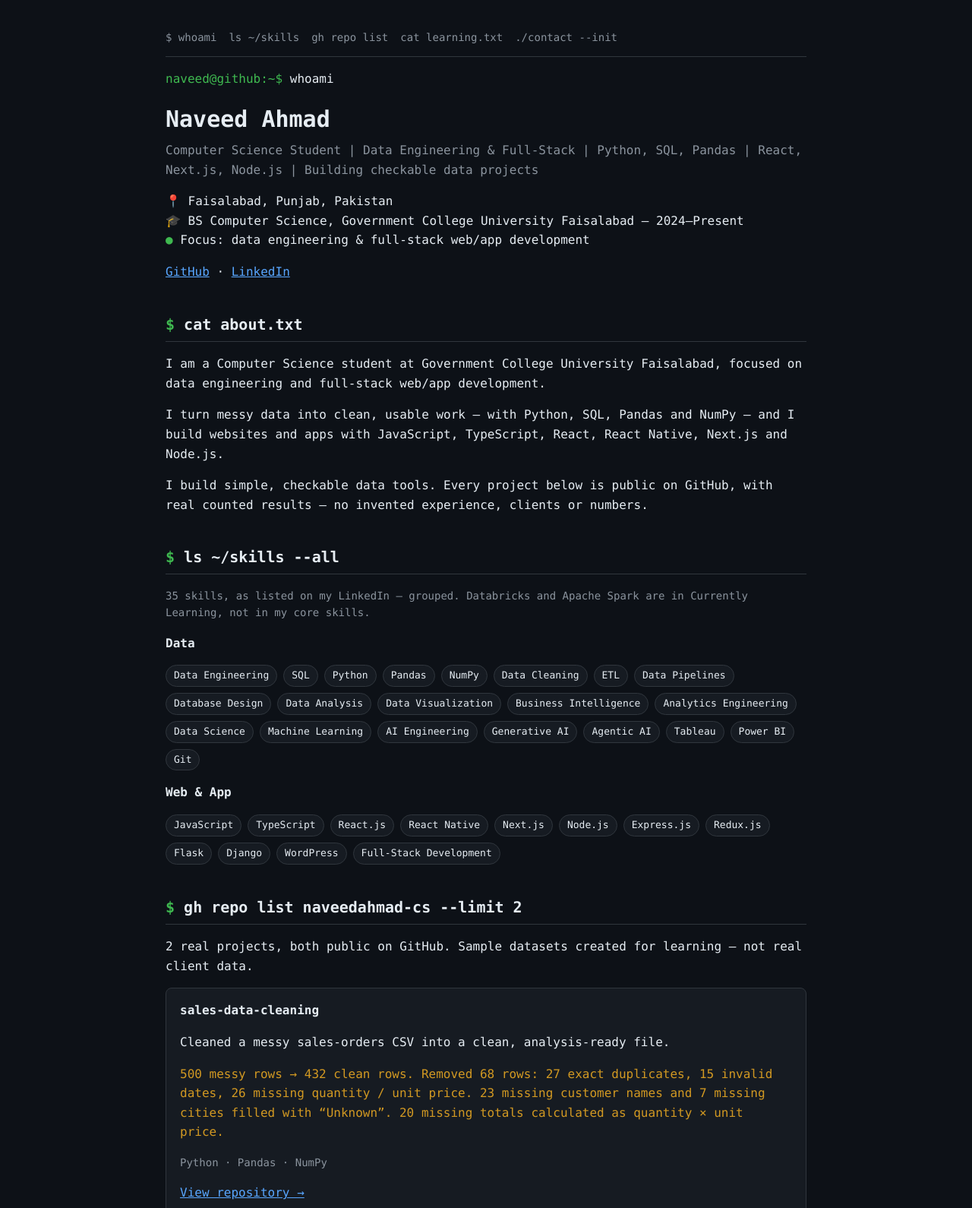
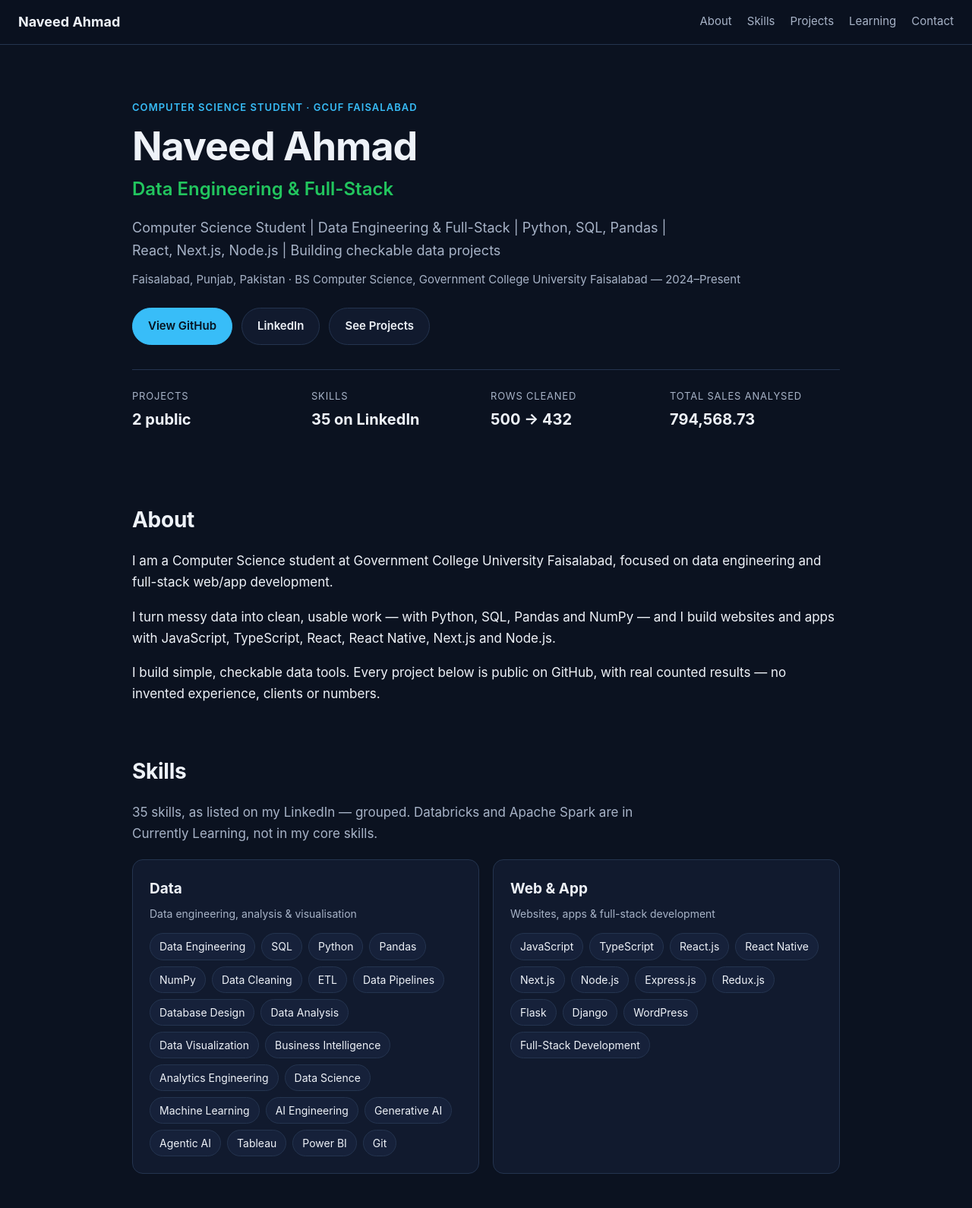
Before and after one commit to naveedahmad-cs/naveedahmad-cs.github.io, a plain HTML site: page index.html in a window 1280 px wide. Shown: the top 1590 px of the page at 76% size. Drawn offline with Linux system fonts and the light colour scheme.

Commit message:
Upgrade portfolio design

```diff
--- a/index.html
+++ b/index.html
@@ -8,38 +8,52 @@
 <link rel="stylesheet" href="style.css">
 </head>
 <body>
-<div class="wrap">
 
-<nav>
-  <a href="#about">$ whoami</a>
-  <a href="#skills">ls ~/skills</a>
-  <a href="#projects">gh repo list</a>
-  <a href="#learning">cat learning.txt</a>
-  <a href="#contact">./contact --init</a>
+<nav class="nav">
+  <a class="nav-brand" href="#top">Naveed Ahmad</a>
+  <div class="nav-links">
+    <a href="#about">About</a>
+    <a href="#skills">Skills</a>
+    <a href="#projects">Projects</a>
+    <a href="#learning">Learning</a>
+    <a href="#contact">Contact</a>
+  </div>
 </nav>
 
-<header>
-  <p><span class="prompt">naveed@github:~$</span> <span class="cmd">whoami</span></p>
+<header class="hero" id="top">
+  <p class="eyebrow">Computer Science Student &middot; GCUF Faisalabad</p>
   <h1>Naveed Ahmad</h1>
-  <p class="tagline">Computer Science Student | Data Engineering &amp; Full-Stack | Python, SQL, Pandas | React, Next.js, Node.js | Building checkable data projects</p>
-  <p>📍 Faisalabad, Punjab, Pakistan<br>
-  🎓 BS Computer Science, Government College University Faisalabad — 2024–Present<br>
-  <span class="status">●</span> Focus: data engineering &amp; full-stack web/app development</p>
-  <p><a href="https://github.com/naveedahmad-cs">GitHub</a> · <a href="https://www.linkedin.com/in/naveedahmad-cs/">LinkedIn</a></p>
+  <p class="subtitle">Data Engineering &amp; Full-Stack</p>
+  <p class="bio">Computer Science Student | Data Engineering &amp; Full-Stack | Python, SQL, Pandas | React, Next.js, Node.js | Building checkable data projects</p>
+  <p class="meta-line">Faisalabad, Punjab, Pakistan &middot; BS Computer Science, Government College University Faisalabad &mdash; 2024&ndash;Present</p>
+  <div class="buttons">
+    <a class="btn btn-primary" href="https://github.com/naveedahmad-cs">View GitHub</a>
+    <a class="btn" href="https://www.linkedin.com/in/naveedahmad-cs/">LinkedIn</a>
+    <a class="btn" href="#projects">See Projects</a>
+  </div>
+  <dl class="stats">
+    <div><dt>Projects</dt><dd>2 public</dd></div>
+    <div><dt>Skills</dt><dd>35 on LinkedIn</dd></div>
+    <div><dt>Rows cleaned</dt><dd>500 &rarr; 432</dd></div>
+    <div><dt>Total sales analysed</dt><dd>794,568.73</dd></div>
+  </dl>
 </header>
 
+<main>
 <section id="about">
-  <h2><span class="prompt">$</span> cat about.txt</h2>
+  <h2>About</h2>
   <p>I am a Computer Science student at Government College University Faisalabad, focused on data engineering and full-stack web/app development.</p>
-  <p>I turn messy data into clean, usable work — with Python, SQL, Pandas and NumPy — and I build websites and apps with JavaScript, TypeScript, React, React Native, Next.js and Node.js.</p>
-  <p>I build simple, checkable data tools. Every project below is public on GitHub, with real counted results — no invented experience, clients or numbers.</p>
+  <p>I turn messy data into clean, usable work &mdash; with Python, SQL, Pandas and NumPy &mdash; and I build websites and apps with JavaScript, TypeScript, React, React Native, Next.js and Node.js.</p>
+  <p>I build simple, checkable data tools. Every project below is public on GitHub, with real counted results &mdash; no invented experience, clients or numbers.</p>
 </section>
 
 <section id="skills">
-  <h2><span class="prompt">$</span> ls ~/skills --all</h2>
-  <p class="meta">35 skills, as listed on my LinkedIn — grouped. Databricks and Apache Spark are in Currently Learning, not in my core skills.</p>
-
+  <h2>Skills</h2>
+  <p class="section-intro">35 skills, as listed on my LinkedIn &mdash; grouped. Databricks and Apache Spark are in Currently Learning, not in my core skills.</p>
+  <div class="skill-grid">
+    <article class="skill-card">
       <h3>Data</h3>
+      <p class="card-note">Data engineering, analysis &amp; visualisation</p>
       <ul class="tags">
         <li>Data Engineering</li><li>SQL</li><li>Python</li><li>Pandas</li><li>NumPy</li>
         <li>Data Cleaning</li><li>ETL</li><li>Data Pipelines</li><li>Database Design</li>
@@ -48,62 +62,78 @@
         <li>AI Engineering</li><li>Generative AI</li><li>Agentic AI</li>
         <li>Tableau</li><li>Power BI</li><li>Git</li>
       </ul>
-
+    </article>
+    <article class="skill-card">
       <h3>Web &amp; App</h3>
+      <p class="card-note">Websites, apps &amp; full-stack development</p>
       <ul class="tags">
         <li>JavaScript</li><li>TypeScript</li><li>React.js</li><li>React Native</li>
         <li>Next.js</li><li>Node.js</li><li>Express.js</li><li>Redux.js</li>
         <li>Flask</li><li>Django</li><li>WordPress</li><li>Full-Stack Development</li>
       </ul>
+    </article>
+  </div>
 </section>
 
 <section id="projects">
-  <h2><span class="prompt">$</span> gh repo list naveedahmad-cs --limit 2</h2>
-  <p>2 real projects, both public on GitHub. Sample datasets created for learning — not real client data.</p>
-
-  <article class="card">
+  <h2>Projects</h2>
+  <p class="section-intro">2 real projects, both public on GitHub. Sample datasets created for learning &mdash; not real client data.</p>
+  <div class="project-grid">
+    <article class="card project-card">
+      <p class="card-label">Python &middot; Data Cleaning</p>
       <h3><a href="https://github.com/naveedahmad-cs/sales-data-cleaning">sales-data-cleaning</a></h3>
       <p>Cleaned a messy sales-orders CSV into a clean, analysis-ready file.</p>
-    <p class="numbers">500 messy rows → 432 clean rows. Removed 68 rows: 27 exact duplicates, 15 invalid dates, 26 missing quantity / unit price. 23 missing customer names and 7 missing cities filled with “Unknown”. 20 missing totals calculated as quantity × unit price.</p>
-    <p class="meta">Python · Pandas · NumPy</p>
-    <p><a href="https://github.com/naveedahmad-cs/sales-data-cleaning">View repository →</a></p>
+      <ul class="results">
+        <li><strong>500 &rarr; 432</strong> rows after cleaning</li>
+        <li><strong>68</strong> rows removed: 27 exact duplicates, 15 invalid dates, 26 missing quantity / unit price</li>
+        <li><strong>23</strong> missing customer names and <strong>7</strong> missing cities filled with &ldquo;Unknown&rdquo;</li>
+        <li><strong>20</strong> missing totals calculated as quantity &times; unit price</li>
+      </ul>
+      <p class="meta">Python &middot; Pandas &middot; NumPy</p>
+      <p><a class="text-link" href="https://github.com/naveedahmad-cs/sales-data-cleaning">View repository &rarr;</a></p>
     </article>
-
-  <article class="card">
+    <article class="card project-card">
+      <p class="card-label">Python &middot; SQL &middot; ETL</p>
       <h3><a href="https://github.com/naveedahmad-cs/sales-etl-pipeline">sales-etl-pipeline</a></h3>
       <p>End-to-end ETL pipeline: cleaned sales data loaded into a SQLite star-schema warehouse (fact_sales + dim_date, dim_product, dim_city), then 6 SQL analytics queries.</p>
-    <p class="numbers">432 rows · total sales 794,568.73 · Jan 327,087.71 · Feb 233,611.95 · Mar 233,869.07 · Top product: Mouse Pad 116,295.03 · Top city: Multan 145,473.24 · Top customer: Ahmed Raza 77,582.39</p>
-    <p class="meta">Python · SQL · SQLite · Pandas</p>
-    <p><a href="https://github.com/naveedahmad-cs/sales-etl-pipeline">View repository →</a></p>
+      <ul class="results">
+        <li><strong>432</strong> rows &middot; total sales <strong>794,568.73</strong></li>
+        <li>Jan <strong>327,087.71</strong> &middot; Feb <strong>233,611.95</strong> &middot; Mar <strong>233,869.07</strong></li>
+        <li>Top product: <strong>Mouse Pad &mdash; 116,295.03</strong></li>
+        <li>Top city: <strong>Multan &mdash; 145,473.24</strong> &middot; Top customer: <strong>Ahmed Raza &mdash; 77,582.39</strong></li>
+      </ul>
+      <p class="meta">Python &middot; SQL &middot; SQLite &middot; Pandas</p>
+      <p><a class="text-link" href="https://github.com/naveedahmad-cs/sales-etl-pipeline">View repository &rarr;</a></p>
     </article>
+  </div>
 </section>
 
 <section id="learning">
-  <h2><span class="prompt">$</span> cat learning.txt</h2>
-  <h3>Currently Learning</h3>
+  <h2>Currently Learning</h2>
+  <div class="learning-box">
     <ul class="tags">
-    <li class="learning">Databricks — learning</li>
-    <li class="learning">Apache Spark — learning</li>
+      <li class="learning">Databricks &mdash; learning</li>
+      <li class="learning">Apache Spark &mdash; learning</li>
     </ul>
-  <p class="note">Databricks and Apache Spark are what I am building practical skills in next, for data pipelines. They are learning goals — not tools I claim to have mastered, and not used in the two projects above.</p>
-  <p>Next after that: PySpark, following the same pattern — learn it, build a small checkable project with it, then list it as a used skill.</p>
+    <p>Databricks and Apache Spark are what I am building practical skills in next, for data pipelines. They are learning goals &mdash; not tools I claim to have mastered, and not used in the two projects above.</p>
+    <p>Next after that: PySpark, following the same pattern &mdash; learn it, build a small checkable project with it, then list it as a used skill.</p>
+  </div>
 </section>
 
 <section id="contact">
-  <h2><span class="prompt">$</span> ./contact --init</h2>
+  <h2>Contact</h2>
   <p>Find me here:</p>
-  <ul>
-    <li>LinkedIn — <a href="https://www.linkedin.com/in/naveedahmad-cs/">linkedin.com/in/naveedahmad-cs</a></li>
-    <li>GitHub — <a href="https://github.com/naveedahmad-cs">github.com/naveedahmad-cs</a></li>
-  </ul>
-  <p class="note">No email or phone is listed here. Please contact me through LinkedIn or GitHub.</p>
+  <div class="buttons">
+    <a class="btn btn-primary" href="https://www.linkedin.com/in/naveedahmad-cs/">LinkedIn</a>
+    <a class="btn" href="https://github.com/naveedahmad-cs">GitHub</a>
+  </div>
+  <p class="note">LinkedIn: linkedin.com/in/naveedahmad-cs &middot; GitHub: github.com/naveedahmad-cs. No email or phone is listed here. Please contact me through LinkedIn or GitHub.</p>
 </section>
+</main>
 
 <footer>
-  <p><span class="prompt">naveed@github:~$</span> exit<br>
-  © 2026 Naveed Ahmad · Faisalabad, Pakistan · Built with plain HTML + CSS. No experience, clients or results are claimed here beyond the two public projects above.</p>
+  <p>&copy; 2026 Naveed Ahmad &middot; Faisalabad, Pakistan &middot; Built with plain HTML + CSS. No experience, clients or results are claimed here beyond the two public projects above.</p>
 </footer>
 
-</div>
 </body>
 </html>
--- a/style.css
+++ b/style.css
@@ -1,70 +1,142 @@
 :root {
-  --bg: #0d1117;
-  --panel: #161b22;
-  --border: #30363d;
-  --text: #e6edf3;
-  --muted: #8b949e;
-  --green: #3fb950;
-  --blue: #58a6ff;
-  --yellow: #d29922;
-  --purple: #bc8cff;
+  --bg: #0b1220;
+  --panel: #111a2e;
+  --panel-2: #16213a;
+  --border: #24344f;
+  --text: #eef2f8;
+  --muted: #a7b3c7;
+  --accent: #38bdf8;
+  --accent-2: #22c55e;
+  --amber: #f59e0b;
+  --radius: 14px;
 }
 * { box-sizing: border-box; }
+html { scroll-behavior: smooth; }
 body {
   margin: 0;
   background: var(--bg);
   color: var(--text);
-  font-family: ui-monospace, SFMono-Regular, Menlo, Consolas, "Liberation Mono", monospace;
-  line-height: 1.6;
+  font-family: -apple-system, BlinkMacSystemFont, "Segoe UI", Roboto, Helvetica, Arial, sans-serif;
+  line-height: 1.65;
+  font-size: 17px;
 }
-a { color: var(--blue); }
+a { color: var(--accent); text-decoration: none; }
 a:hover { text-decoration: underline; }
-.wrap { max-width: 880px; margin: 0 auto; padding: 24px 18px 48px; }
-nav {
-  display: flex; flex-wrap: wrap; gap: 16px;
-  padding: 14px 0; border-bottom: 1px solid var(--border);
-  font-size: 14px;
+
+/* Sticky nav */
+.nav {
+  position: sticky; top: 0; z-index: 10;
+  display: flex; align-items: center; justify-content: space-between;
+  gap: 16px; padding: 14px 24px;
+  background: rgba(11, 18, 32, 0.92);
+  border-bottom: 1px solid var(--border);
+  backdrop-filter: blur(8px);
 }
-nav a { color: var(--muted); text-decoration: none; }
-nav a:hover { color: var(--text); }
-.prompt { color: var(--green); }
-.cmd { color: var(--text); }
-h1 { font-size: 30px; margin: 8px 0 4px; }
-h2 { font-size: 20px; margin-top: 40px; border-bottom: 1px solid var(--border); padding-bottom: 6px; }
-h3 { font-size: 16px; margin-bottom: 6px; }
-.tagline { color: var(--muted); margin-top: 0; }
-.status { color: var(--green); }
-section { margin-top: 8px; }
+.nav-brand { color: var(--text); font-weight: 700; font-size: 18px; }
+.nav-brand:hover { text-decoration: none; }
+.nav-links { display: flex; flex-wrap: wrap; gap: 20px; }
+.nav-links a { color: var(--muted); font-size: 15px; }
+.nav-links a:hover { color: var(--text); }
+
+/* Hero */
+.hero {
+  max-width: 980px; margin: 0 auto; padding: 72px 24px 48px;
+}
+.eyebrow {
+  color: var(--accent); font-weight: 600; letter-spacing: 0.08em;
+  text-transform: uppercase; font-size: 13px; margin: 0 0 12px;
+}
+h1 { font-size: 52px; line-height: 1.1; margin: 0 0 8px; letter-spacing: -0.02em; }
+.subtitle { font-size: 24px; color: var(--accent-2); font-weight: 600; margin: 0 0 16px; }
+.bio { font-size: 18px; color: var(--muted); max-width: 720px; margin: 0 0 12px; }
+.meta-line { color: var(--muted); font-size: 15px; margin: 0 0 24px; }
+.buttons { display: flex; flex-wrap: wrap; gap: 12px; margin: 0 0 32px; }
+.btn {
+  display: inline-block; padding: 11px 20px; border-radius: 999px;
+  border: 1px solid var(--border); background: var(--panel);
+  color: var(--text); font-weight: 600; font-size: 15px;
+}
+.btn:hover { text-decoration: none; border-color: var(--accent); }
+.btn-primary { background: var(--accent); border-color: var(--accent); color: #06121f; }
+.btn-primary:hover { border-color: var(--accent); }
+
+/* Stats strip */
+.stats {
+  display: grid; grid-template-columns: repeat(4, 1fr); gap: 12px;
+  margin: 0; padding: 20px 0 0; border-top: 1px solid var(--border);
+}
+.stats div { padding: 4px 8px 4px 0; }
+.stats dt { color: var(--muted); font-size: 13px; text-transform: uppercase; letter-spacing: 0.06em; }
+.stats dd { margin: 4px 0 0; font-size: 20px; font-weight: 700; }
+
+/* Sections */
+main { max-width: 980px; margin: 0 auto; padding: 0 24px; }
+section { padding: 40px 0 8px; }
+h2 { font-size: 28px; margin: 0 0 12px; letter-spacing: -0.01em; }
+h3 { font-size: 19px; margin: 0 0 6px; }
+.section-intro { color: var(--muted); max-width: 720px; }
+.card-note { color: var(--muted); font-size: 14px; margin: 0 0 14px; }
+
+/* Skills grid */
+.skill-grid {
+  display: grid; grid-template-columns: 1fr 1fr; gap: 18px; margin-top: 20px;
+}
+.skill-card {
+  background: var(--panel); border: 1px solid var(--border);
+  border-radius: var(--radius); padding: 22px;
+}
+.tags { display: flex; flex-wrap: wrap; gap: 8px; padding: 0; margin: 0; list-style: none; }
+.tags li {
+  border: 1px solid var(--border); border-radius: 999px;
+  padding: 5px 12px; font-size: 14px; background: var(--panel-2);
+}
+.tags li.learning { border-color: var(--amber); color: var(--amber); }
+
+/* Projects */
+.project-grid {
+  display: grid; grid-template-columns: 1fr 1fr; gap: 18px; margin-top: 20px;
+}
 .card {
-  background: var(--panel);
-  border: 1px solid var(--border);
-  border-radius: 8px;
-  padding: 16px 18px;
-  margin: 14px 0;
+  background: var(--panel); border: 1px solid var(--border);
+  border-radius: var(--radius); padding: 22px;
 }
-.card h3 { margin-top: 0; }
-.card h3 a { color: var(--text); text-decoration: none; }
-.card h3 a:hover { color: var(--blue); }
-.meta { color: var(--muted); font-size: 14px; }
-.numbers { color: var(--yellow); }
-ul { padding-left: 20px; }
-.tags { display: flex; flex-wrap: wrap; gap: 8px; padding: 0; list-style: none; }
-.tags li {
-  border: 1px solid var(--border);
-  border-radius: 999px;
-  padding: 3px 10px;
-  font-size: 13px;
-  background: var(--panel);
+.project-card { display: flex; flex-direction: column; }
+.project-card h3 { margin-top: 8px; }
+.project-card h3 a { color: var(--text); }
+.card-label {
+  color: var(--accent); font-size: 13px; font-weight: 600;
+  text-transform: uppercase; letter-spacing: 0.06em; margin: 0;
 }
-.tags li.learning { border-color: var(--yellow); color: var(--yellow); }
-.note {
-  color: var(--muted);
-  font-size: 14px;
-  border-left: 3px solid var(--yellow);
-  padding-left: 12px;
+.results { padding-left: 20px; margin: 12px 0; }
+.results li { margin-bottom: 6px; }
+.meta { color: var(--muted); font-size: 14px; margin-top: auto; }
+.text-link { font-weight: 600; }
+
+/* Learning + contact */
+.learning-box {
+  background: var(--panel); border: 1px solid var(--border);
+  border-left: 4px solid var(--amber);
+  border-radius: var(--radius); padding: 22px; margin-top: 16px;
 }
-footer { margin-top: 48px; border-top: 1px solid var(--border); padding-top: 16px; color: var(--muted); font-size: 14px; }
-@media (max-width: 600px) {
-  h1 { font-size: 24px; }
-  .wrap { padding: 16px 14px 40px; }
+.learning-box p { color: var(--muted); }
+.note { color: var(--muted); font-size: 14px; margin-top: 16px; }
+
+footer {
+  max-width: 980px; margin: 48px auto 0; padding: 24px;
+  border-top: 1px solid var(--border); color: var(--muted); font-size: 14px;
 }
+
+@media (max-width: 720px) {
+  h1 { font-size: 38px; }
+  .subtitle { font-size: 20px; }
+  .hero { padding: 48px 20px 32px; }
+  .stats { grid-template-columns: 1fr 1fr; }
+  .skill-grid, .project-grid { grid-template-columns: 1fr; }
+  .nav { padding: 12px 16px; }
+  .nav-links { gap: 12px; }
+  main { padding: 0 20px; }
+}
+@media (max-width: 420px) {
+  .stats { grid-template-columns: 1fr 1fr; }
+  .stats dd { font-size: 17px; }
+}
```
Lines whose indentation alone changed are shown as unchanged.
